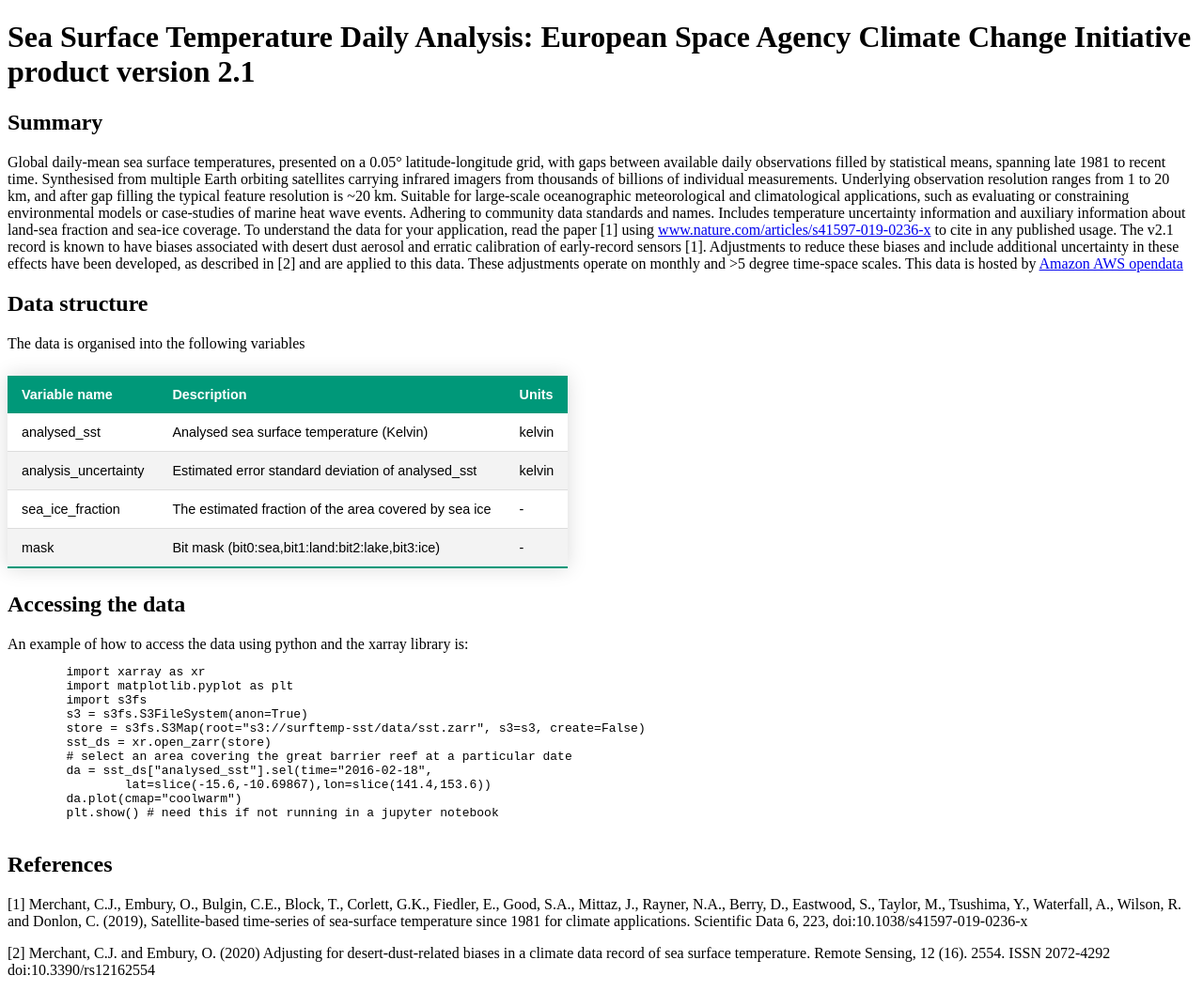
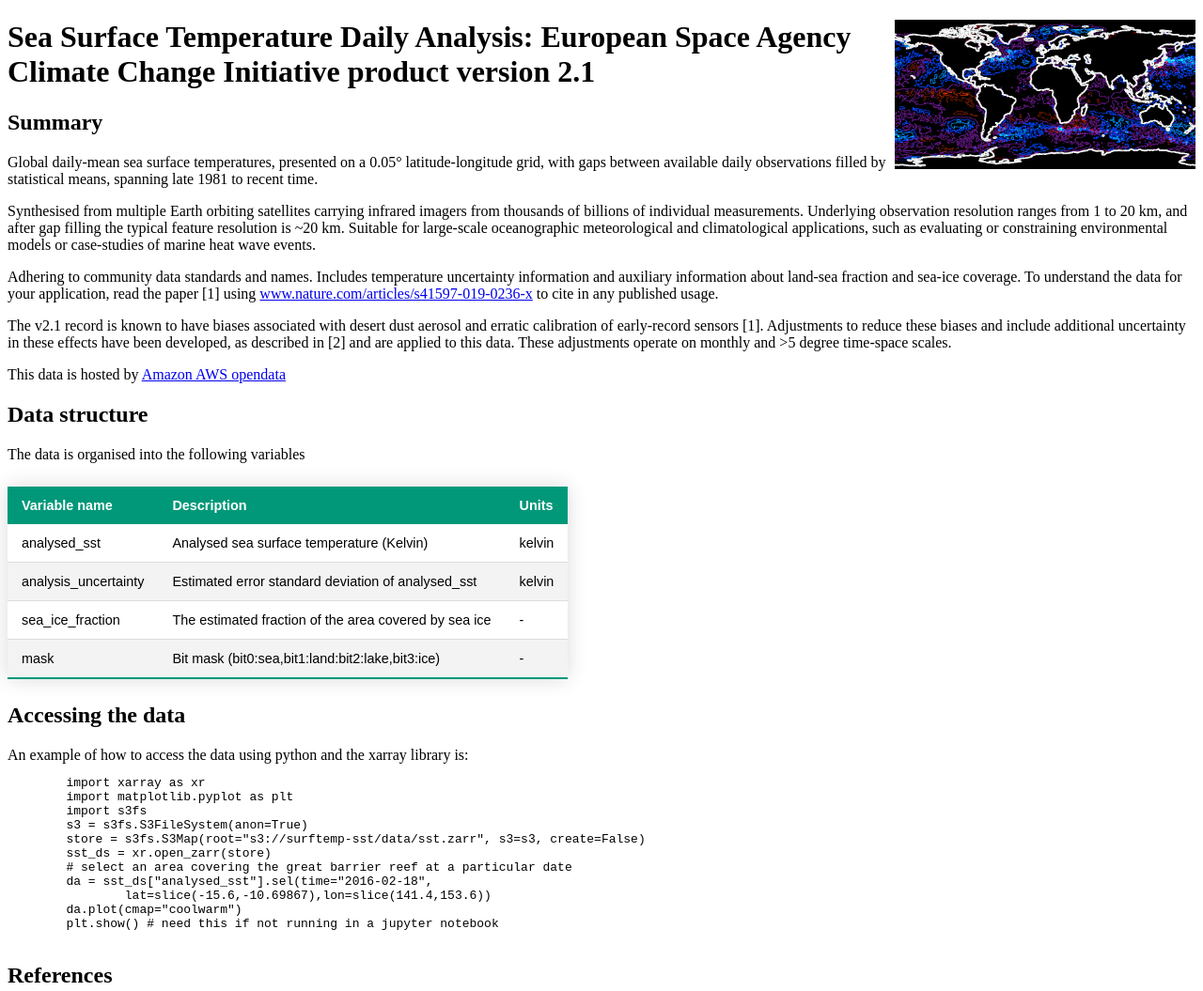
Before and after one commit to surftemp/sst-data-tutorials, a plain HTML site: page index.html in a window 1280 px wide. Shown: the top 1055 px of the page at 94% size. Drawn offline with Linux system fonts and the light colour scheme.

Commit message:
add logo, tidy up

```diff
--- a/index.html
+++ b/index.html
@@ -40,19 +40,21 @@
     </style>
 </head>
 <body>
+    <img src="surftemp.png" width="320" style="float:right;"></img>
     <h1>Sea Surface Temperature Daily Analysis: European Space Agency Climate Change Initiative product version 2.1</h1>
     <h2>Summary</h2>
 
-    Global daily-mean sea surface temperatures, presented on a 0.05° latitude-longitude grid, with gaps between available daily observations filled by statistical means, spanning late 1981 to recent time.
-
+    <p>
+Global daily-mean sea surface temperatures, presented on a 0.05° latitude-longitude grid, with gaps between available daily observations filled by statistical means, spanning late 1981 to recent time.
+    </p><p>
     Synthesised from multiple Earth orbiting satellites carrying infrared imagers from thousands of billions of individual measurements. Underlying observation resolution ranges from 1 to 20 km, and after gap filling the typical feature resolution is ~20 km. Suitable for large-scale oceanographic meteorological and climatological applications, such as evaluating or constraining environmental models or case-studies of marine heat wave events.
-
+    </p><p>
     Adhering to community data standards and names. Includes temperature uncertainty information and auxiliary information about land-sea fraction and sea-ice coverage. To understand the data for your application, read the paper [1] using <a href="www.nature.com/articles/s41597-019-0236-x">www.nature.com/articles/s41597-019-0236-x</a> to cite in any published usage.
-
+    </p><p>
     The v2.1 record is known to have biases associated with desert dust aerosol and erratic calibration of early-record sensors [1]. Adjustments to reduce these biases and include additional uncertainty in these effects have been developed, as described in [2] and are applied to this data. These adjustments operate on monthly and >5 degree time-space scales.
-
+    </p><p>
     This data is hosted by <a href="https://aws.amazon.com/opendata/">Amazon AWS opendata</a>
-
+    </p>
     <h2>Data structure</h2>
 
     The data is organised into the following variables
```
Also changed, not shown: surftemp.png (added).
